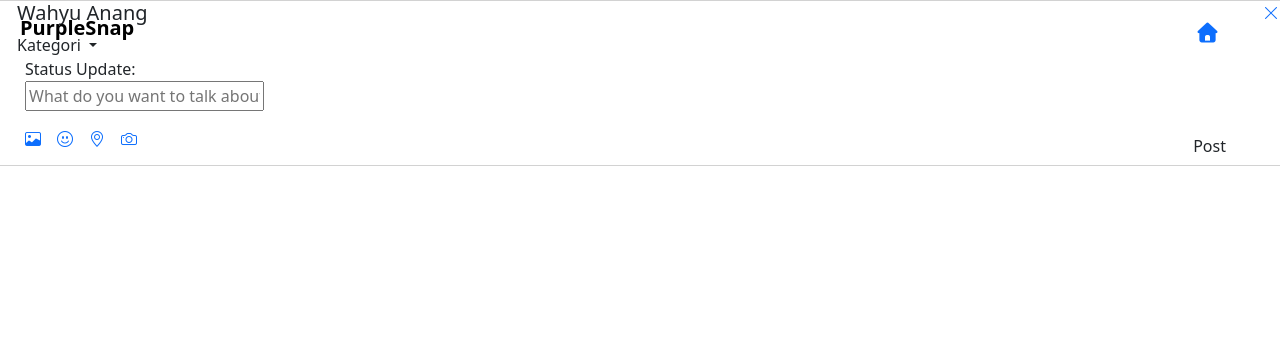
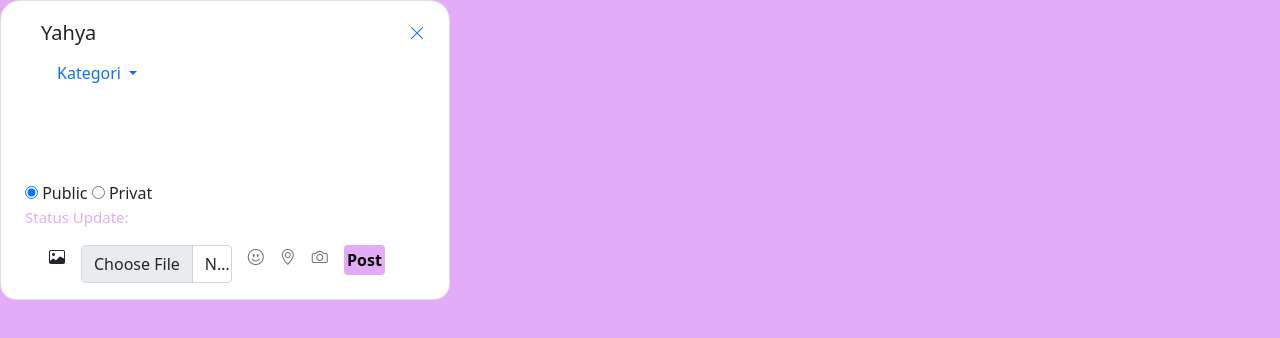
Before and after one commit to purplesnap-FP-PW/fe-purplesnap, a plain HTML site: page post.html in a window 1280 px wide. Drawn offline with nearby package versions, Linux system fonts and the light colour scheme.

Commit message:
edit post page

```diff
--- a/post.html
+++ b/post.html
@@ -6,55 +6,40 @@
     <meta name="viewport" content="width=device-width, initial-scale=1">
     <title>post</title>
     <!-- link boostrap -->
-  <link href="https://cdn.jsdelivr.net/npm/bootstrap@5.3.0/dist/css/bootstrap.min.css" rel="stylesheet"
-    integrity="sha384-9ndCyUaIbzAi2FUVXJi0CjmCapSmO7SnpJef0486qhLnuZ2cdeRhO02iuK6FUUVM" crossorigin="anonymous">
+    <link href="https://cdn.jsdelivr.net/npm/bootstrap@5.0.2/dist/css/bootstrap.min.css" rel="stylesheet"
+        integrity="sha384-EVSTQN3/azprG1Anm3QDgpJLIm9Nao0Yz1ztcQTwFspd3yD65VohhpuuCOmLASjC" crossorigin="anonymous">
 
     <!-- link css -->
-  <link rel="stylesheet" href="assets/CSS/style.css">
+    <link rel="stylesheet" href="assets/css/post.css">
+    <link rel="stylesheet" href="https://cdn.jsdelivr.net/npm/bootstrap-icons@1.10.5/font/bootstrap-icons.css">
 
-  <!-- link icon -->
-  <link rel="stylesheet" href="font/css/all.css">
-  <link rel="stylesheet" href="https://cdn.jsdelivr.net/npm/bootstrap-icons@1.10.5/font/bootstrap-icons.css">
+    <!-- <link rel="stylesheet" type="text/css" href="{{ asset('import/asset/css/trix.css') }}">
+  <script type="text/javascript" src="{{ asset('import/asset/js/trix.umd.min.js') }}"></script> -->
+    <style>
+        trix-toolbar [data-trix-button-group="file-tools"] {
+            display: none !important;
+        }
+    </style>
 </head>
 
-<body>
-  <!-- navbar start -->
-  <nav class="navbar navbar-expand-lg fixed-top">
-    <div class="container-fluid">
-      <button class="navbar-toggler" type="button" data-bs-toggle="collapse" data-bs-target="#navbarSupportedContent"
-        aria-controls="navbarSupportedContent" aria-expanded="false" aria-label="Toggle navigation">
-        <span class="navbar-toggler-icon"></span>
-      </button>
-      <div class="collapse navbar-collapse fw-bold" id="navbarSupportedContent">
-        <ul class="navbar-nav mb-2">
-          <li class="nav-item">
-            <a class="nav-link navbar-brand" aria-current="page" href="">PurpleSnap</a>
-          </li>
-        </ul>
-        <div class="ms-auto me-5 nav-icon">
-          <a href=""><i class="fa-solid fa-house fa-lg"></i></a>
-        </div>
-      </div>
-    </div>
-  </nav>
-  <!-- navbar end -->
 
 <!-- card start -->
 <!-- header card -->
-  <div class="row">
+<div class="col-sm-12 mt-3 mt-sm-0">
     <div class="card">
         <div class="avatar-picture d-flex">
             <img src="assets/img/my.jpg" alt="">
             <div class="Post d-flex align-item-start ms-3">
             </div>
             <div class="name">
-          <h5>Wahyu Anang</h5>
-          <a class="nav-link dropdown-toggle" href="#" role="button" data-bs-toggle="dropdown" aria-expanded="false">
+                <h5>Yahya</h5>
+                <a class="nav-link dropdown-toggle" href="#" role="button" data-bs-toggle="dropdown"
+                    aria-expanded="false">
                     Kategori
                 </a>
                 <ul class="dropdown-menu">
-            <li><a class="dropdown-item" href="#">privat</a></li>
-            <li><a class="dropdown-item" href="#">public</a></li>
+                    <li><a class="dropdown-item" href="#"></a>Kejuaraan</li>
+                    <li><a class="dropdown-item" href="#"></a>Aspirasi</li>
                 </ul>
             </div>
             <div class="ms-auto">
@@ -62,26 +47,46 @@
             </div>
         </div>
 
+        <div class="ms-4">
+            <img src="" alt="" id="output" width="200">
+        </div>
         <!-- footer card -->
         <div>
-        <form class="input ms-4 me-4">
+            <form method="post" action="/create" class=" ms-4 me-4" enctype="multipart/form-data">
+                <div>
+                    <input id="public_true" type="radio" name="is_public" value="1" checked>
+                    <label for="public_true">Public</label>
+                    <input id="public_false" type="radio" name="is_public" value="0">
+                    <label for="public_false">Privat</label>
+                </div>
                 <label for="text" class="text-head">Status Update:</label> <br>
-          <input type="text" class="form-border mb-3" placeholder="What do you want to talk about?">
-        </form>
-        <div class="icons ms-4 me-3 d-flex gap-3">
-          <a href=""><i class="bi bi-image"></i></a>
+                <div class="my-auto">
+                    <input id="body" type="hidden" name="body">
+                    <trix-editor input="body" placeholder="What do you want to talk about?"></trix-editor>
+                </div>
+                <div class="icons mt-3 ms-4 me-3 d-flex gap-3">
+                    <label name="photo" for="photo"><i class="bi bi-image"></i></label>
+                    <input type="file" class="image-upload form-control @error ('photo') is invalid @enderror"
+                        value="{{ old('photo') }}" id="photo" name="photo" accept="photo/*"
+                        onchange="document.getElementById('output').src = window.URL.createObjectURL(this.files[0])">
+
                     <a href=""><i class="bi bi-emoji-smile"></i></a>
                     <a href=""><i class="bi bi-geo-alt"></i></a>
                     <a href=""><i class="bi bi-camera"></i></a>
-          <button type="button" class="post ms-auto me-4 btn">Post</button>
+                    <button type="submit" class="post ms-auto me-4 btn">Post</button>
+                </div>
+            </form>
         </div>
     </div>
 </div>
-  </div>
-  <!-- card end -->
-  <script src="https://cdn.jsdelivr.net/npm/bootstrap@5.3.0/dist/js/bootstrap.bundle.min.js"
-    integrity="sha384-geWF76RCwLtnZ8qwWowPQNguL3RmwHVBC9FhGdlKrxdiJJigb/j/68SIy3Te4Bkz"
+<script src="https://cdn.jsdelivr.net/npm/bootstrap@5.0.2/dist/js/bootstrap.bundle.min.js"
+    integrity="sha384-MrcW6ZMFYlzcLA8Nl+NtUVF0sA7MsXsP1UyJoMp4YLEuNSfAP+JcXn/tWtIaxVXM"
     crossorigin="anonymous"></script>
+<script>
+    document.addEventListener('trix-file-accept', function (e) {
+        e.preventDefault();
+    })
+</script>
 </body>
 
 </html>
```
Lines whose indentation alone changed are shown as unchanged.
